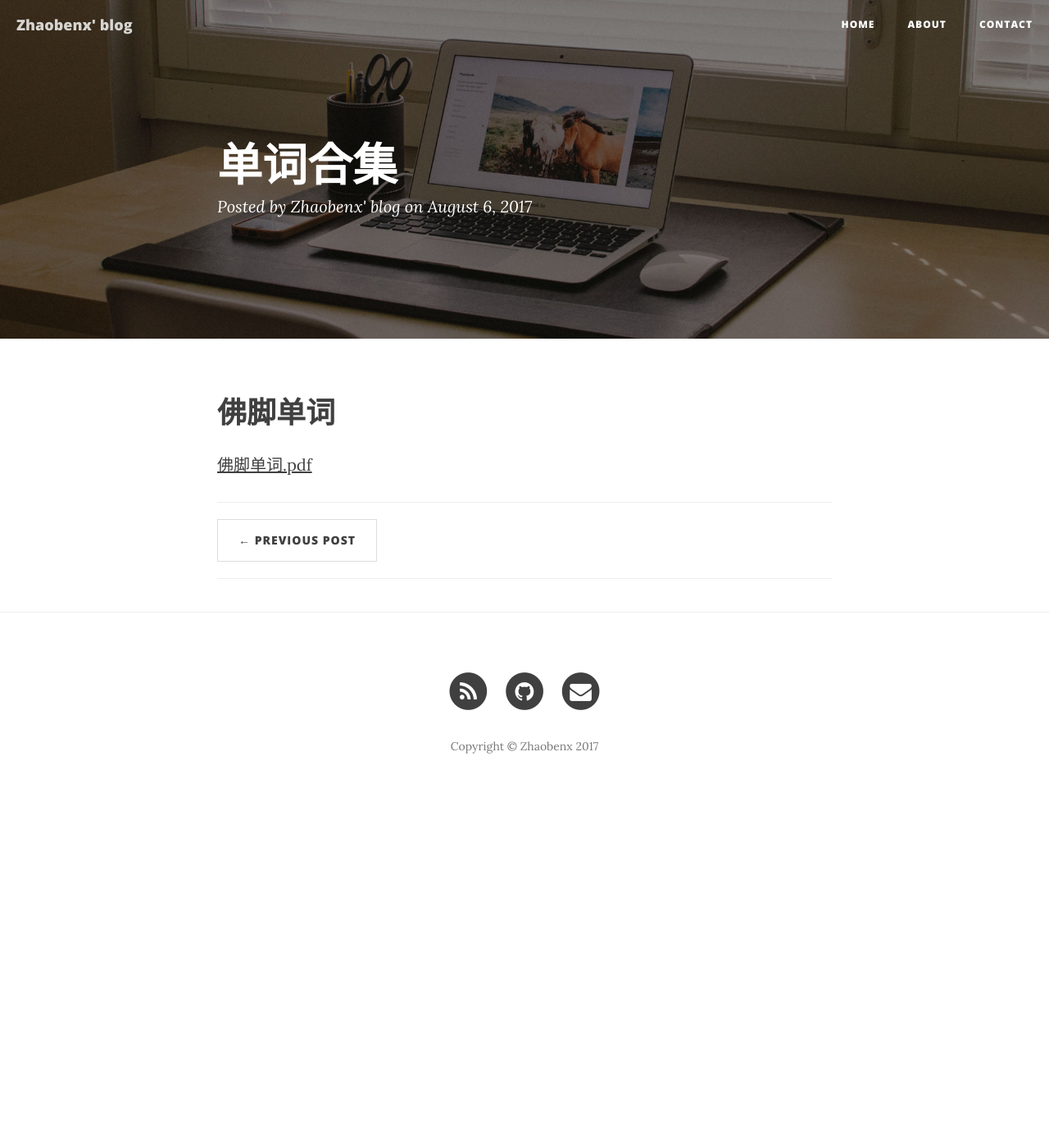
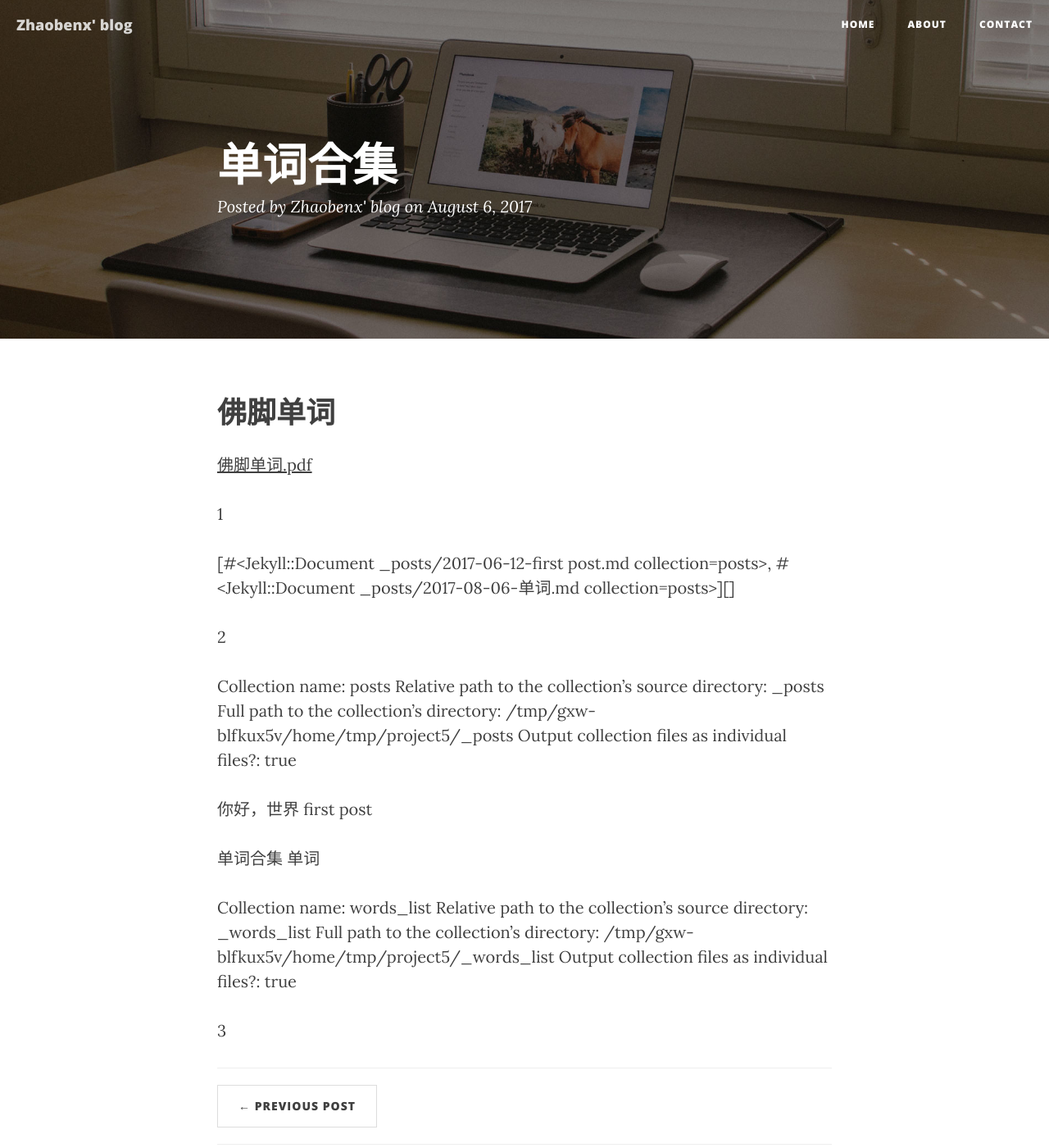
Before and after one commit to zhaobenx/zhaobenx.github.io, a Jekyll site: the page built from _posts/2017-08-06-单词.md, in a window 1280 px wide and 1400 px high. Shown: the whole window at 82% size. Built offline with Jekyll 4.4.1, drawn with Linux system fonts in a browser that asks for light colours; nearby versions of some CDN libraries; comment, search, counter and statistics services are not loaded.

Commit message:
Test again

```diff
--- a/_posts/2017-08-06-单词.md
+++ b/_posts/2017-08-06-单词.md
@@ -8,8 +8,29 @@ comments: true
 
 [佛脚单词.pdf](/attachment/佛脚单词.pdf)
 
+{{ site.words_list }}
 
-{% for words in site.collections.words_list %}
+1
+
+{{ site.collections }}
+
+2
+
+
+{% for collection in site.collections%}
+ Collection name: {{collection.label}}
+ Relative path to the collection's source directory: {{collection.relative_directory }}
+ Full path to the collection's directory: {{collection.directory}}
+ Output collection files as individual files?: {{collection.output}}
+ {% for doc in collection.docs%}
+  {{doc.title}}
+  {{doc.slug}}
+ {% endfor %}
+{% endfor %}
+
+3
+
+{% for words in site.words_list %}
 
 * words: [{{ words.title }}]({{ words.path }})
 
```
